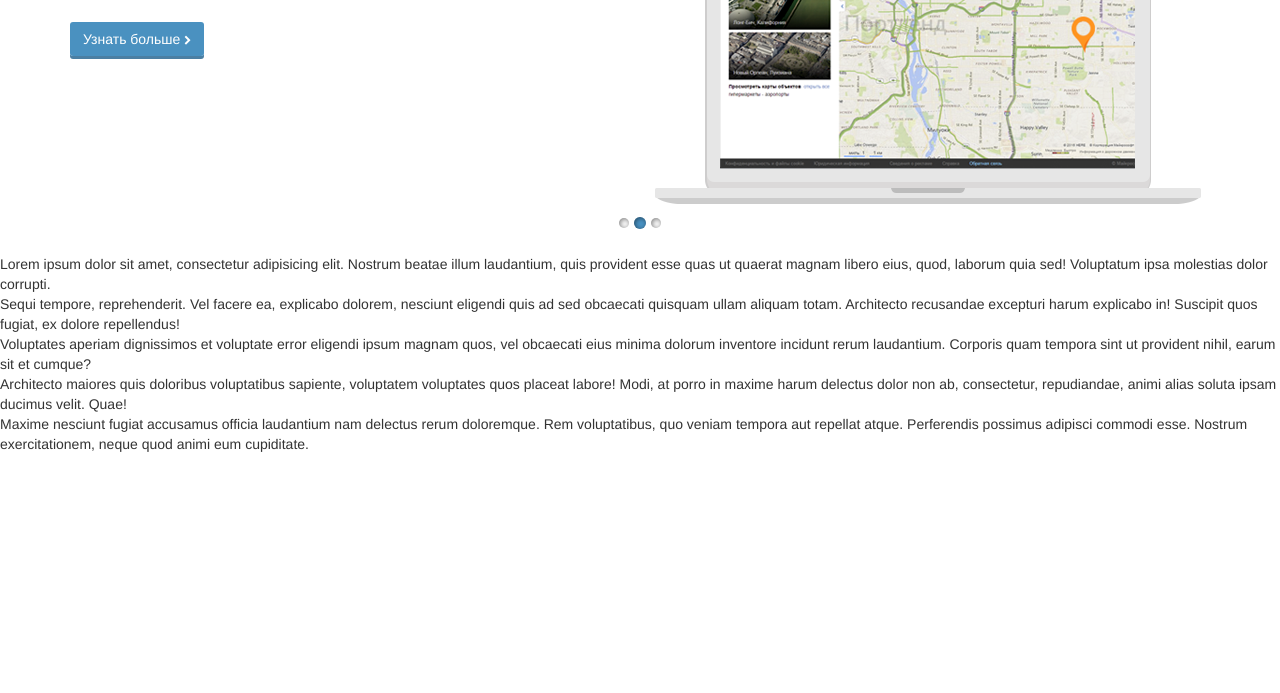
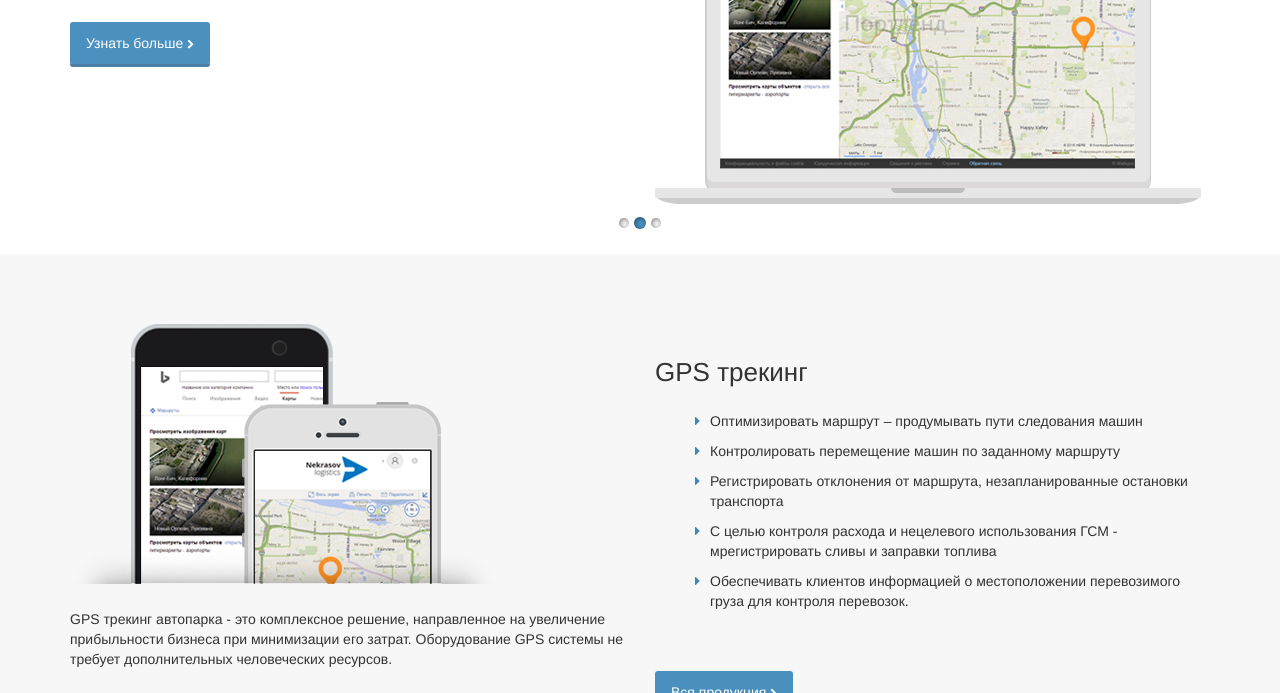
Before and after one commit to artolshansky/logistics-layout, a website: page index.html in a window 1280 px wide. Shown: the part 784-1477 px from the top of the page. Before the commit the page ends 1238 px from the top, so only its background shows below. Drawn offline with nearby package versions, Linux system fonts and the light colour scheme.

Commit message:
third section (app)

```diff
--- a/css/styles.scss
+++ b/css/styles.scss
@@ -50,6 +50,9 @@ body {
   margin-top: -20px;
   padding-top: 15px;
 
+  button {
+    padding: 5px 15px;
+  }
   input {
     @include border-radius(3px);
   }
@@ -128,15 +131,20 @@ body {
   }
 }
 
-.slide-header {
+.text-header {
   font-weight: $semibold;
   font-size: 26px;
 }
-.slide-text {
+
+.line-text {
   font-weight: $regular;
   font-size: 14px;
+}
 
+.slide-text {
+  @extend .line-text;
   display: table;
+
   i, span {
     display: table-cell;
   }
@@ -160,10 +168,31 @@ body {
   }
 }
 
+.section3 {
+  .container-fluid {
+    background-color: #f7f7f7;
+    padding: 70px 0;
+  }
+  p.line-text {
+    padding: 20px 0;
+  }
+  .text-header {
+    padding-top: 30px;
+  }
+  ul li {
+    list-style: none;
+    padding-top: 10px;
+  }
+  ul:last-child {
+    padding-bottom: 50px;
+  }
+}
+
 
 .btn {
   @include border-radius(3px);
   font-size: 14px;
+  padding: 10px 15px;
 }
 
 @media (min-width: 768px) {
--- a/index.html
+++ b/index.html
@@ -69,7 +69,7 @@
         <button class="btn blue-button" type="button">Подключиться</button>
       </div>
     </section>
-
+      <!-- START SLIDER -->
     <section class="section2">
       <div id="myCarousel" class="carousel slide carousel-slideSequence" data-ride="carousel">
         <ol class="carousel-indicators">
@@ -82,7 +82,7 @@
             <div class="container">
               <div class="row">
                 <div class="col-xs-12 col-sm-6">
-                  <p class="slide-header">GPS мониторинг</p>
+                  <p class="text-header">GPS мониторинг</p>
                   <div class="slide-text">
 
                     <i class="fa fa-caret-right" aria-hidden="true"></i>
@@ -103,7 +103,7 @@
             <div class="container">
               <div class="row">
                 <div class="col-xs-12 col-sm-6">
-                  <p class="slide-header">GPS мониторинг</p>
+                  <p class="text-header">GPS мониторинг</p>
                   <div class="slide-text">
 
                     <i class="fa fa-caret-right" aria-hidden="true"></i>
@@ -124,7 +124,7 @@
             <div class="container">
               <div class="row">
                 <div class="col-xs-12 col-sm-6">
-                  <p class="slide-header">GPS мониторинг</p>
+                  <p class="text-header">GPS мониторинг</p>
                   <div class="slide-text">
 
                     <i class="fa fa-caret-right" aria-hidden="true"></i>
@@ -140,44 +140,62 @@
               </div>
             </div>
           </div>
-
-
         </div>
        </div>
+    </section>
+      <!-- END SLIDER -->
+    <section class="section3">
+      <div class="container-fluid">
+        <div class="container">
+          <div class="row">
+            <div class="col-xs-12 col-sm-6">
+              <img src="img/phones.png" alt="phones" class="img-responsive">
+              <p class="line-text">GPS трекинг автопарка - это комплексное решение, направленное на увеличение прибыльности бизнеса при минимизации его затрат. Оборудование GPS системы не требует дополнительных человеческих ресурсов.</p>
+              <div class="row">
+                <div class="col-xs-6">
+                  <img src="img/apple-app.png" alt="AppStore" class="img-responsive">
+                </div>
+                <div class="col-xs-6">
+                  <img src="img/android-app.png" alt="Play Market" class="img-responsive">
+                </div>
+              </div>
+            </div>
+            <div class="col-xs-12 col-sm-6">
+              <p class="text-header">GPS трекинг</p>
+              <div class="slide-text">
+                <ul>
+                  <li>
+                    <i class="fa fa-caret-right" aria-hidden="true"></i>
+                    <span>Оптимизировать маршрут – продумывать пути следования машин</span>
+                  </li>
 
+                  <li>
+                    <i class="fa fa-caret-right" aria-hidden="true"></i>
+                    <span>Контролировать перемещение машин по заданному маршруту</span>
+                  </li>
 
-
-
-
-      <!-- <div class="container">
-        <div class="row">
-          <div class="col-xs-12 col-sm-6">
-            <p class="slide-header">GPS мониторинг</p>
-            <div class="slide-text">
-
-              <i class="fa fa-caret-right" aria-hidden="true"></i>
-              <span >
-                Постоянный рост конкуренции в отрасли влечет за собой необходимость повышать качество услуг грузовых перевозок. Клиенты требуют на сегодня все больше эффективной, качественной, безопасной и быстрой доставки грузов.
-              </span>
+                  <li>
+                    <i class="fa fa-caret-right" aria-hidden="true"></i>
+                    <span>Регистрировать отклонения от маршрута, незапланированные остановки транспорта</span>
+                  </li>
+                  <li>
+                    <i class="fa fa-caret-right" aria-hidden="true"></i>
+                    <span>С целью контроля расхода и нецелевого использования ГСМ - мрегистрировать сливы и заправки топлива</span>
+                  </li>
+                  <li>
+                    <i class="fa fa-caret-right" aria-hidden="true"></i>
+                    <span>Обеспечивать клиентов информацией о местоположении перевозимого груза для контроля перевозок.</span>
+                  </li>
+                </ul>
+              </div>
+              <button class="btn blue-button slide-button" type="button">Вся продукция <i class="fa fa-chevron-right" aria-hidden="true"></i></button>
             </div>
-            <button class="btn blue-button slide-button" type="button">Узнать больше <i class="fa fa-chevron-right" aria-hidden="true"></i></button>
-          </div>
-          <div class="col-xs-12 col-sm-6">
-            <img src="img/laptop.png" alt="" class="img-responsive">
           </div>
         </div>
-      </div> -->
+      </div>
     </section>
 
-    <section>
-      <div>Lorem ipsum dolor sit amet, consectetur adipisicing elit. Nostrum beatae illum laudantium, quis provident esse quas ut quaerat magnam libero eius, quod, laborum quia sed! Voluptatum ipsa molestias dolor corrupti.</div>
-      <div>Sequi tempore, reprehenderit. Vel facere ea, explicabo dolorem, nesciunt eligendi quis ad sed obcaecati quisquam ullam aliquam totam. Architecto recusandae excepturi harum explicabo in! Suscipit quos fugiat, ex dolore repellendus!</div>
-      <div>Voluptates aperiam dignissimos et voluptate error eligendi ipsum magnam quos, vel obcaecati eius minima dolorum inventore incidunt rerum laudantium. Corporis quam tempora sint ut provident nihil, earum sit et cumque?</div>
-      <div>Architecto maiores quis doloribus voluptatibus sapiente, voluptatem voluptates quos placeat labore! Modi, at porro in maxime harum delectus dolor non ab, consectetur, repudiandae, animi alias soluta ipsam ducimus velit. Quae!</div>
-      <div>Maxime nesciunt fugiat accusamus officia laudantium nam delectus rerum doloremque. Rem voluptatibus, quo veniam tempora aut repellat atque. Perferendis possimus adipisci commodi esse. Nostrum exercitationem, neque quod animi eum cupiditate.</div>
-    </section>
-
-    <section>
+    <section class="section4">
 
     </section>
 
```
Also changed, not shown: img/android-app.png (added), img/app.png (added), img/apple-app.png (added), img/phones.png (added), temp-css/styles.css.
